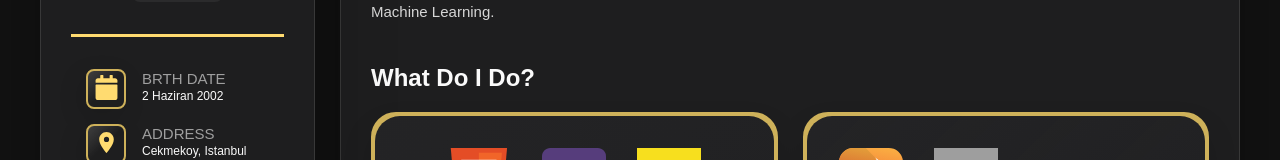
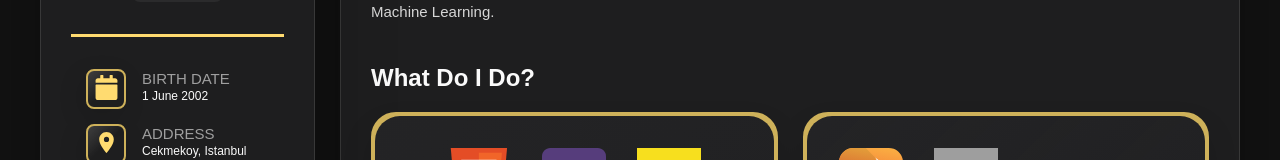
Before and after one commit to eren9677/PersonalWebsite, a React (Create React App) app in the folder Portfolio/: page / in a window 1280 px wide. Shown: the part 380-540 px from the top of the page. Built offline with nearby package versions, Linux system fonts and the light colour scheme; grey boxes are pictures that could not be loaded.

Commit message:
contacts

```diff
--- a/Portfolio/src/Data/Contact.js
+++ b/Portfolio/src/Data/Contact.js
@@ -4,8 +4,8 @@ import { FaCalendar, FaCarAlt } from "react-icons/fa";
 
 const contact = [
     {
-      title: 'Brth Date',
-      value: '2 Haziran 2002',
+      title: 'Bırth Date',
+      value: '1 June 2002',
       dateTime: '2002-06-01',
       icon: <FaCalendar  size={25}/>
     },
```
